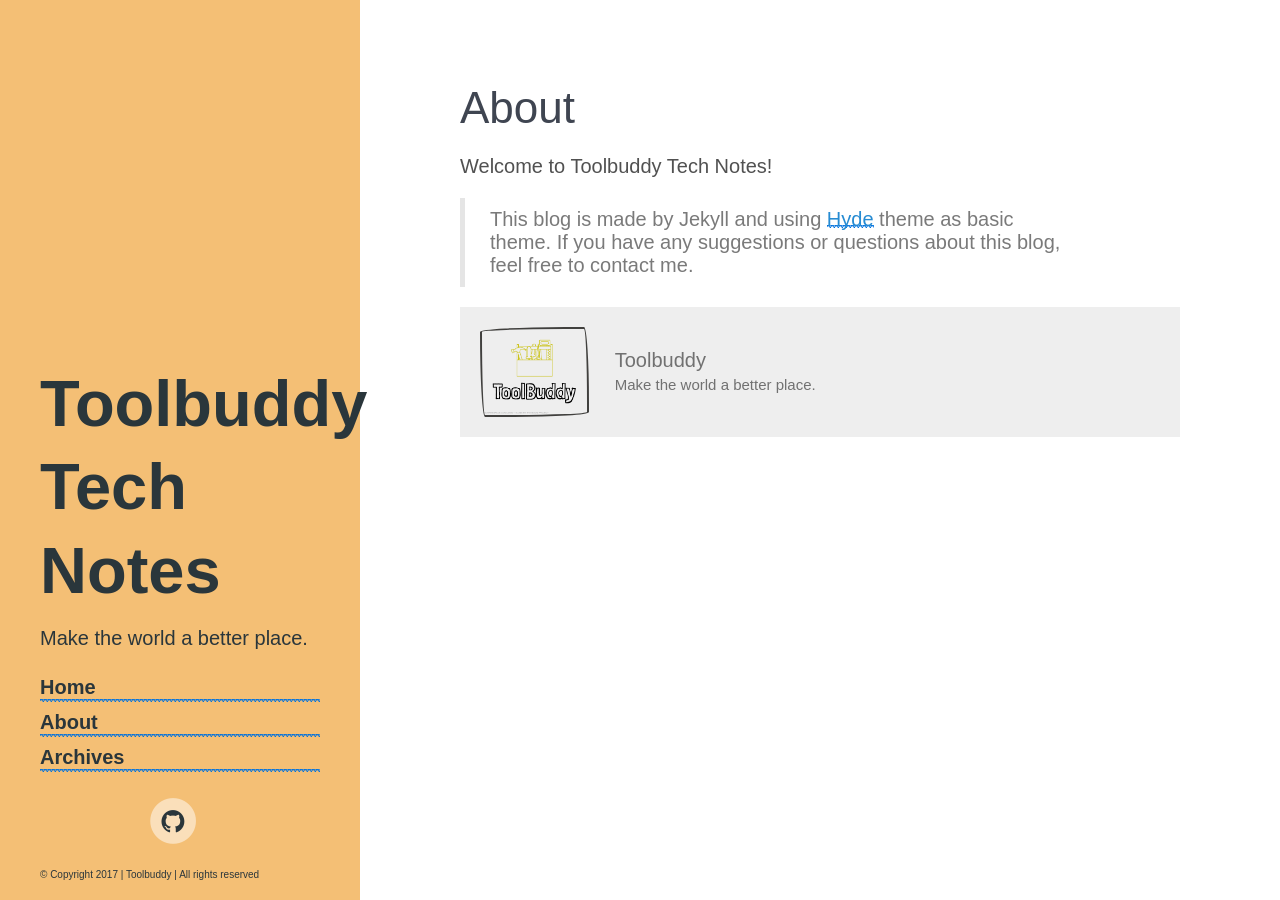
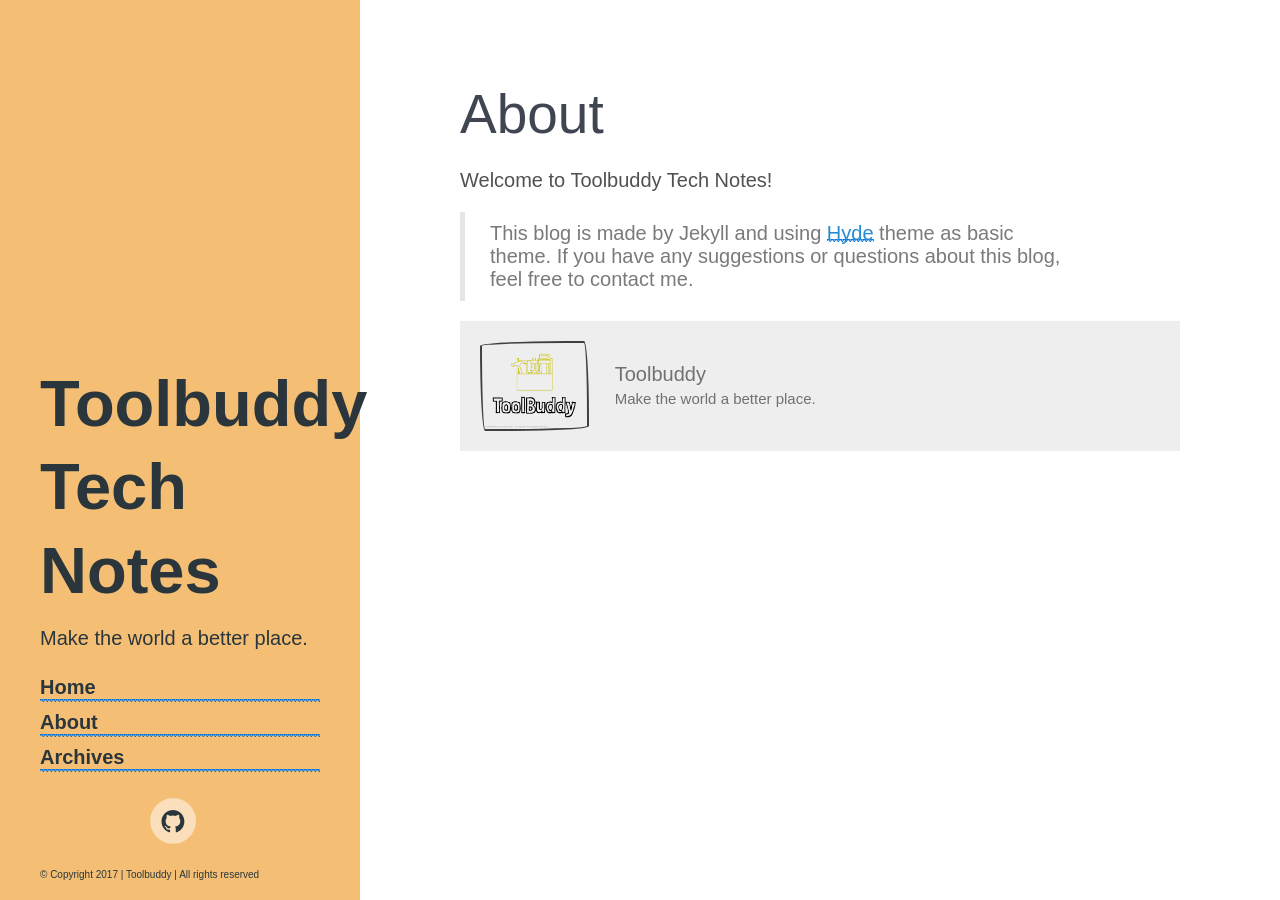
Before and after one commit to toolbuddy/toolbuddy.github.io, a Jekyll site: the page built from about.md, in a window 1280 px wide. Built offline with Jekyll 4.4.1, drawn with Linux system fonts in a browser that asks for light colours; some web fonts are replaced; comment, search, counter and statistics services are not loaded.

Commit message:
Fix out the home page each title style

```diff
--- a/_layouts/page.html
+++ b/_layouts/page.html
@@ -3,6 +3,6 @@
 ---
 
 <div class="page">
-  <h1 class="page-title">{{ page.title }}</h1>
+  <h1 class="page-title" style="background: none !important; font-size: 2.75em">{{ page.title }}</h1>
   {{ content }}
 </div>
```
Also changed, not shown: 3 other files.
